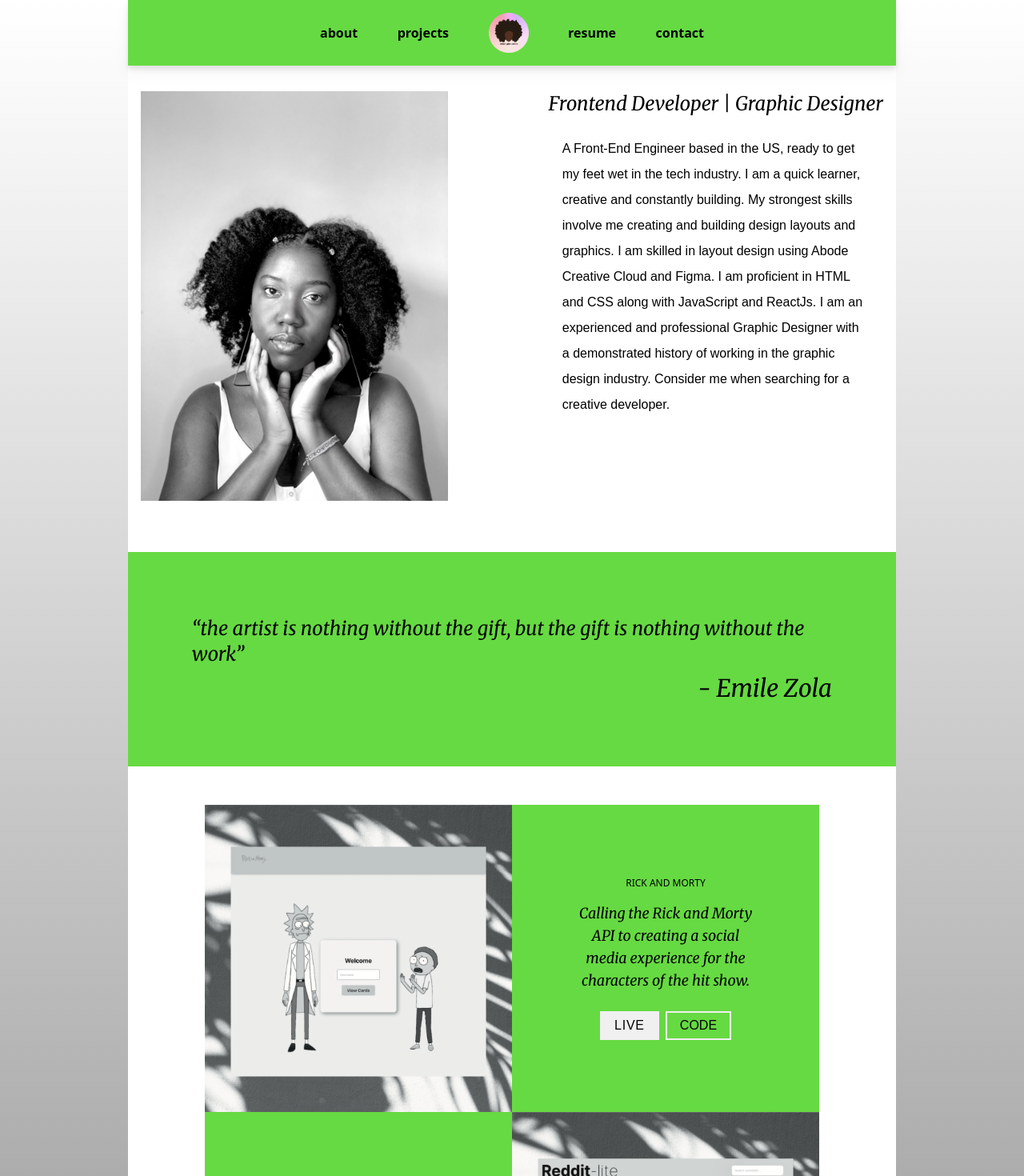
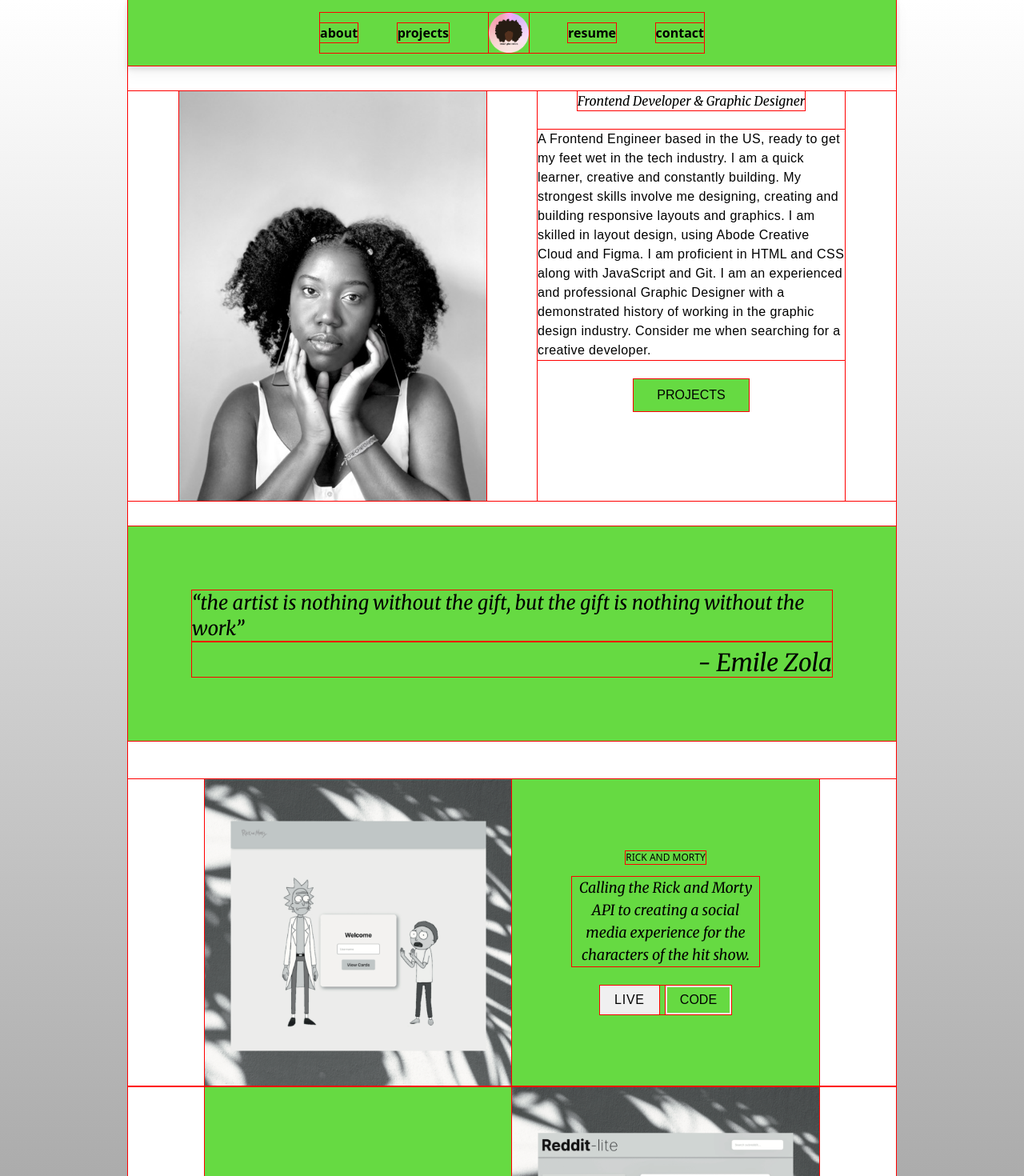
Before and after one commit to oswhytecodes/orincywhyte-react-tailwind-portfolio, a React (Vite) app: page /portfolio in a window 1280 px wide. Shown: the top 1470 px of the page at 80% size. Built offline with nearby package versions, Linux system fonts and the light colour scheme.

Commit message:
Built the layout

```diff
--- a/package.json
+++ b/package.json
@@ -11,7 +11,8 @@
     "react": "^18.0.0",
     "react-burger-menu": "^3.0.8",
     "react-dom": "^18.0.0",
-    "react-router-dom": "^6.3.0"
+    "react-router-dom": "^6.3.0",
+    "react-router-hash-link": "^2.4.3"
   },
   "devDependencies": {
     "@types/react": "^18.0.0",
--- a/src/App.jsx
+++ b/src/App.jsx
@@ -1,6 +1,7 @@
 import "./index.css";
 import { Portfolio } from "./components/Portfolio";
 import { Routes, Route, Link } from "react-router-dom";
+import { HashLink } from "react-router-hash-link";
 function App() {
   return (
     <div className="App">
@@ -15,16 +16,16 @@ const Home = () => {
   return (
     <section className="Home w-full h-screen flex flex-col justify-between p-4">
       <div className="flex justify-between">
-        <a className="hover:text-accent" href="">
-          <li>about</li>
-        </a>
-        <a className="hover:text-accent" href="">
-          <li>projects</li>
-        </a>
+        <HashLink to="/portfolio#about">
+          <li className="hover:text-accent transition">about</li>
+        </HashLink>
+        <HashLink to="/portfolio#projects">
+          <li className="hover:text-accent transition ">projects</li>
+        </HashLink>
       </div>
       <div className="flex flex-col justify-center items-center">
         <Link to="/portfolio">
-          <i className="fa-solid fa-circle-down text-3xl text-accent"></i>
+          <i className="fa-solid fa-circle-down text-3xl text-accent/70 animate-bounce"></i>
         </Link>
         <h1 className="font-serif font-bold sm:text-6xl text-4xl mt-6">
           Orincy Whyte
@@ -34,15 +35,13 @@ const Home = () => {
         </h2>
       </div>
       <div className="flex justify-between">
-        <a
-          className="hover:text-accent"
-          href="https://drive.google.com/file/d/1jDrCvf-rdzifUX_sHMk_Hu5tZWEowyVO/view?usp=sharing"
-        >
-          <li>resume</li>
+        <a href="https://drive.google.com/file/d/1jDrCvf-rdzifUX_sHMk_Hu5tZWEowyVO/view?usp=sharing">
+          <li className="hover:text-accent transition">resume</li>
         </a>
-        <a className="hover:text-accent" href="">
-          <li>contact</li>
-        </a>
+
+        <HashLink to="/portfolio#footer">
+          <li className="hover:text-accent transition">contact</li>
+        </HashLink>
       </div>
     </section>
   );
--- a/src/components/ButtonPrim.jsx
+++ b/src/components/ButtonPrim.jsx
@@ -2,6 +2,8 @@ import React from 'react'
 
 export const ButtonPrim = () => {
   return (
+
     <button className=' uppercase font-poppins bg-[#f0f0f0] border-[#f0f0f0] hover:bg-[#f0f0f0]/50 border-2 px-4 py-1 tracking-wider'>Live</button>
+
   )
 }
--- a/src/components/Grid.jsx
+++ b/src/components/Grid.jsx
@@ -14,7 +14,7 @@ export const Grid = () => {
         <img
           className="w-96 h-96 object-cover"
           src={el.img}
-          alt="hey hey heyy"
+          alt={el.alt}
         />
         {/* text container */}
         <div
@@ -26,8 +26,8 @@ export const Grid = () => {
             {el.text}{" "}
           </p>
           <div className="flex mt-6 gap-2">
-            <ButtonPrim />
-            <ButtonSec />
+           <a href={el.live} target="_blank"> <ButtonPrim /></a>
+           <a href={el.code} target="_blank"><ButtonSec /></a>
           </div>
         </div>
       </div>
@@ -67,26 +67,26 @@ export const Grid = () => {
           </h1>
           <div>
             {" "}
-            <img className="w-96 md:mt-4 mt-4" src={Gif} alt="" />
+            <img className="w-96 md:mt-4 mt-4" src={Gif} alt="Gif showing a variety of projects" />
           </div>
         </div>
 
         <div className="flex flex-wrap md:justify-around justify-center gap-2 mt-4 md:py-8">
           <div className="flex items-center gap-2">
-            <i class="fa-solid fa-star text-accent text-2xl"></i>
+            <i className="fa-solid fa-star text-accent text-2xl"></i>
             <h3 className="font-poppins font-light  md:text-xl text-xl">
               Frontend Dev
             </h3>
           </div>
           <div className="flex items-center gap-2">
-            <i class="fa-solid fa-star text-accent text-2xl"></i>
+            <i className="fa-solid fa-star text-accent text-2xl"></i>
             <h3 className="font-poppins font-light  md:text-xl text-xl">
               Graphic Designer
             </h3>
           </div>
 
           <div className="flex items-center gap-2">
-            <i class="fa-solid fa-star text-accent text-2xl"></i>
+            <i className="fa-solid fa-star text-accent text-2xl"></i>
             <h3 className="font-poppins font-light  md:text-xl text-xl">
               Textile Art{" "}
             </h3>
--- a/src/components/Hero.jsx
+++ b/src/components/Hero.jsx
@@ -1,26 +1,34 @@
 import React from "react";
+import { HashLink } from "react-router-hash-link";
 import HeroImage from "/images/orincy.jpeg";
 
 export const Hero = () => {
   return (
-    <section id="about" className="mt-4 grid gap-4">
-      <div className="flex flex-wrap lg:justify-between gap-6 justify-center p-4">
+    <section id="about" className="mt-8">
+      <div className="flex flex-wrap gap-4 md:gap-8 lg:justify-between justify-center md:px-16 px-6">
         <img className="w-96 object-cover" src={HeroImage} alt="Orincy Whyte" />
-        <div className="h-full flex flex-col justify-center items-baseline ">
-          <h1 className="font-serif text-2xl">
-            Frontend Developer | Graphic Designer
+
+        <div className="flex flex-col items-center">
+          <h1 className="font-serif ">
+            Frontend Developer & Graphic Designer
           </h1>
-          <p className="m-auto mt-6 max-w-[24em] leading-8 font-poppins font-light">
-            A Front-End Engineer based in the US, ready to get my feet wet in
-            the tech industry. I am a quick learner, creative and constantly
-            building. My strongest skills involve me creating and building
-            design layouts and graphics. I am skilled in layout design using
-            Abode Creative Cloud and Figma. I am proficient in HTML and CSS
-            along with JavaScript and ReactJs. I am an experienced and
+          <p className="my-6 max-w-[24em] leading-6 tracking-wide font-poppins font-light">
+            A Frontend Engineer based in the US, ready to get my feet wet in the
+            tech industry. I am a quick learner, creative and constantly
+            building. My strongest skills involve me designing, creating and
+            building responsive layouts and graphics. I am skilled in layout
+            design, using Abode Creative Cloud and Figma. I am proficient in
+            HTML and CSS along with JavaScript and Git. I am an experienced and
             professional Graphic Designer with a demonstrated history of working
             in the graphic design industry. Consider me when searching for a
             creative developer.
           </p>
+          <HashLink to="#projects">
+            {" "}
+            <button className="cursor uppercase font-poppins hover:bg-accent/50  bg-accent  py-2 px-6 w-36 text-center">
+              PROJECTS
+            </button>
+          </HashLink>
         </div>
       </div>
       <div>
--- a/src/components/Nav.jsx
+++ b/src/components/Nav.jsx
@@ -11,14 +11,14 @@ export const Nav = () => {
     <header >
       <nav className="py-4 px-8  w-full sticky  top-0 left-0 bg-accent drop-shadow-lg">
         <div className="MENU hidden md:flex justify-between items-center lowercase m-auto w-[30rem]">
-          <a href="#about"><li>About</li></a>
-          <a href="#projects"><li>Projects</li></a>
+          <a href="#about"><li className="hover:text-[#f2f2f2] transition" >About</li></a>
+          <a href="#projects"><li className="hover:text-[#f2f2f2] transition">Projects</li></a>
           <Link to="/">
             {" "}
             <img className="w-[50px]" src={Logo} alt="Logo" />{" "}
           </Link>
-         <a href="https://drive.google.com/file/d/1jDrCvf-rdzifUX_sHMk_Hu5tZWEowyVO/view?usp=sharing"><li>Resume</li></a>
-         <a href="#footer"> <li>Contact</li></a>
+         <a href="https://drive.google.com/file/d/1jDrCvf-rdzifUX_sHMk_Hu5tZWEowyVO/view?usp=sharing"><li className="hover:text-[#f2f2f2] transition">Resume</li></a>
+         <a href="#footer"> <li className="hover:text-[#f2f2f2] transition">Contact</li></a>
         </div>
 
 
@@ -30,7 +30,8 @@ export const Nav = () => {
           <i onClick={handleClick} className="fa-solid fa-bars text-2xl"></i>
         </div>
       </nav>
-      <Menu noOverlay width={"100%"}>
+
+      {/* <Menu noOverlay width={"100%"}>
         <div className="mt-0 pt-0 ml-0 bg-[#fff] h-screen ">
           <div className="text-right pr-6 pt-4">
             <i onClick={handleClick} className="fa-solid fa-x text-2xl"></i>
@@ -50,7 +51,7 @@ export const Nav = () => {
             </a>
           </div>
         </div>
-      </Menu>
+      </Menu> */}
     </header>
   );
 };
--- a/src/data.js
+++ b/src/data.js
@@ -7,17 +7,19 @@ export default {
           header: "Rick and Morty",
           text: "Calling the Rick and Morty API to creating a social media experience for the characters of the hit show.",
           color: "#66da42",
-          live: "",
-          code: ""
+          live: "https://rickandmortyapi-react.netlify.app/",
+          code: "https://github.com/oswhytecodes/rickandmorty-react",
+          alt: "Rick and Morty homepage"
         },
         {
           id: "2",
           img: "images/image2.png",
           header: "Reddit-lite",
-          text: "Thoughtfully crafting brands that tell meaningful stories.",
+          text: "Redesigning a light version of the Reddit app.",
           color: "#66da42",
-          live: "",
-          code: ""
+          live: "https://oswhyte-redditlite.netlify.app/",
+          code: "https://github.com/oswhytecodes/reddit-lite",
+          alt: "Redditlite"
         },
         {
           id: "3",
@@ -25,8 +27,9 @@ export default {
           header: "Frontend Dev",
           text: "Using Tailwind to build a beautiful design experience, showcasing my designs and coding skills.",
           color: "#66da42",
-          live: "",
-          code: ""
+          live: "https://oswhytecodes.github.io/orincywhyte_frontendengineer/",
+          code: "https://github.com/oswhytecodes/orincywhyte_frontendengineer",
+          alt: "Orincy Whyte Developer portfolio"
         },
         {
           id: "4",
@@ -34,8 +37,9 @@ export default {
           header: "Another Todo",
           text: "The perfect project to exploring filtering and deleting data.",
           color: "#66da42",
-          live: "",
-          code: ""
+          live: "https://oswhyte-todoapp-react.netlify.app/",
+          code: "https://github.com/oswhytecodes/TodoApp-React",
+          alt: "Todo App in React"
         },
       ],
     }
--- a/src/index.css
+++ b/src/index.css
@@ -5,7 +5,7 @@
 @tailwind utilities;
 
 * {
-  /* outline: red 1px solid; */
+  outline: red 1px solid;
 }
 body {
   background: #cbcbcb;
```
Also changed, not shown: 1 other file (tests, documents, lock files or other folders).
